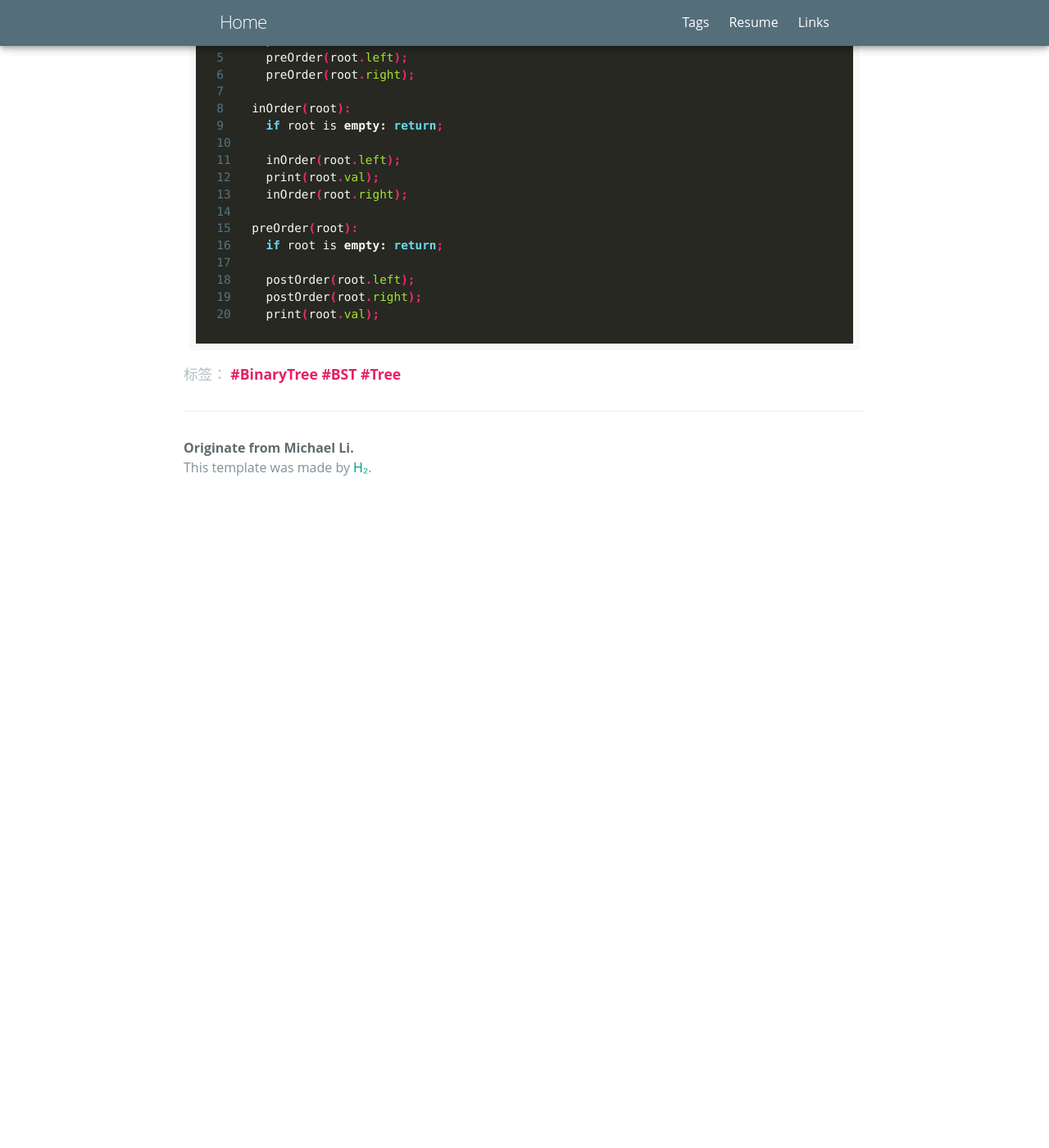
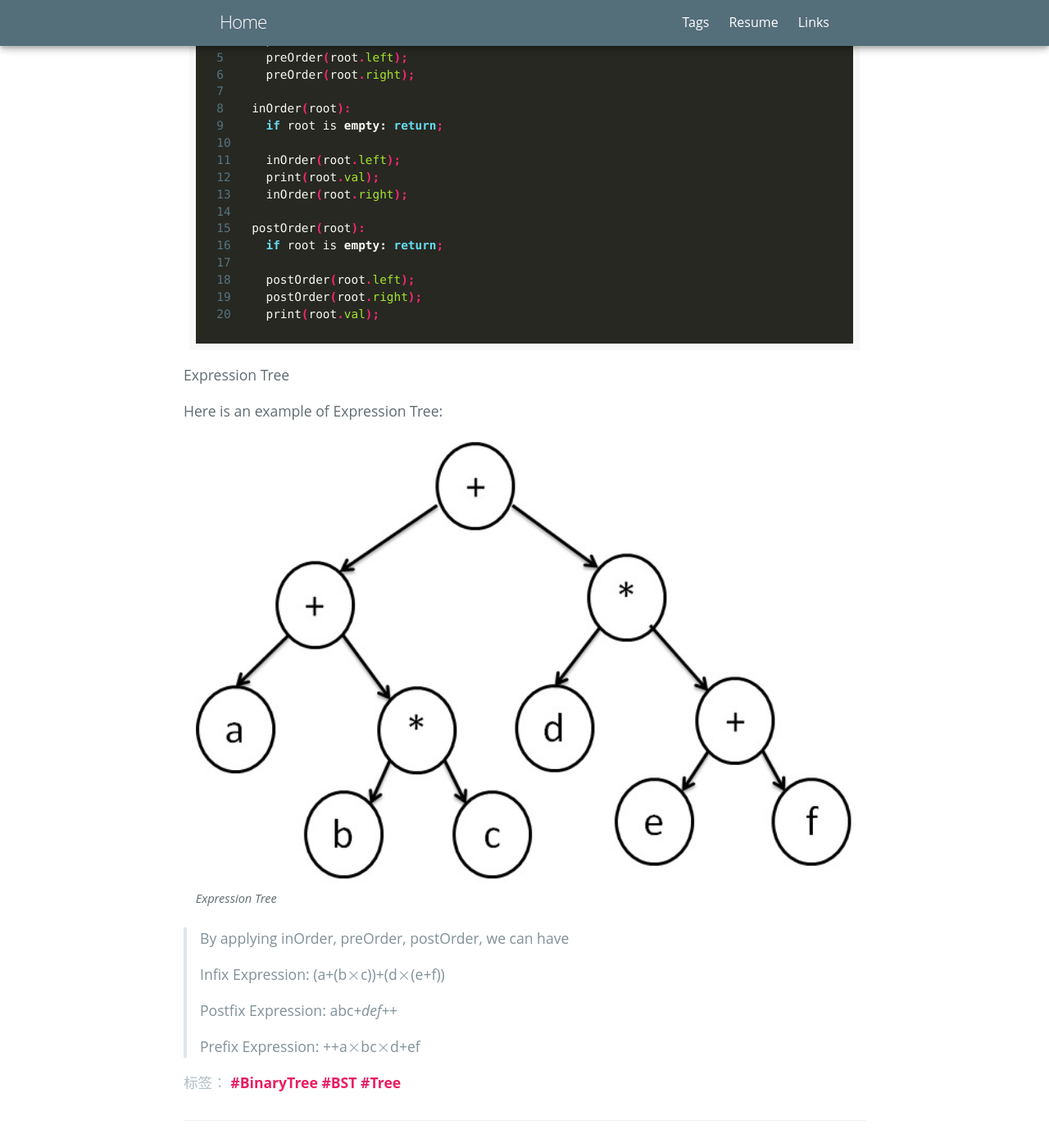
Before and after one commit to zl323/zl323.github.io, a Jekyll site: the page built from _posts/2020-05-22-Binary-Tree.md, in a window 1280 px wide and 1400 px high, scrolled down 1551 px. Shown: the whole window at 82% size. Built offline with Jekyll 4.4.1, drawn with Linux system fonts in a browser that asks for light colours; some web fonts are replaced; formulas are drawn with MathJax 3; before the commit the page ends 2181 px from its top, so only the background shows below that.

Commit message:
add expression tree img

```diff
--- a/_posts/2020-05-22-Binary-Tree.md
+++ b/_posts/2020-05-22-Binary-Tree.md
@@ -60,10 +60,27 @@ inOrder(root):
   print(root.val);
   inOrder(root.right);
 
-preOrder(root):
+postOrder(root):
   if root is empty: return;
 
   postOrder(root.left);
   postOrder(root.right);
   print(root.val);
 {% endhighlight %}
+
+Expression Tree
+
+Here is an example of Expression Tree:
+
+<figure>
+    <img src="https://zl323.github.io/assets/postImg/expressionTree.jpg" alt="useful image" height="100%" width="100%">
+    <figcaption>Expression Tree</figcaption>
+</figure>
+
+> By applying inOrder, preOrder, postOrder, we can have
+>
+> Infix Expression: (a+(b$\times$c))+(d$\times$(e+f))
+>
+> Postfix Expression: abc*+def+*+
+>
+> Prefix Expression: ++a$\times$bc$\times$d+ef
```
Also changed, not shown: assets/postImg/expressionTree.jpg (added).
